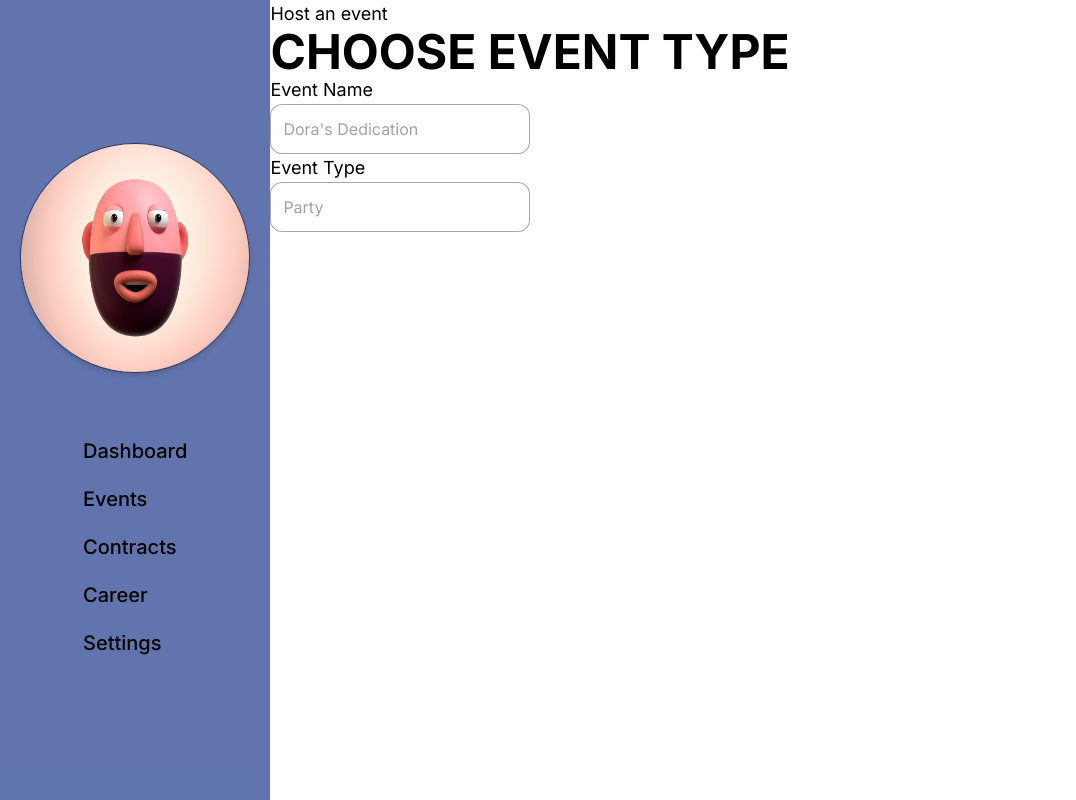
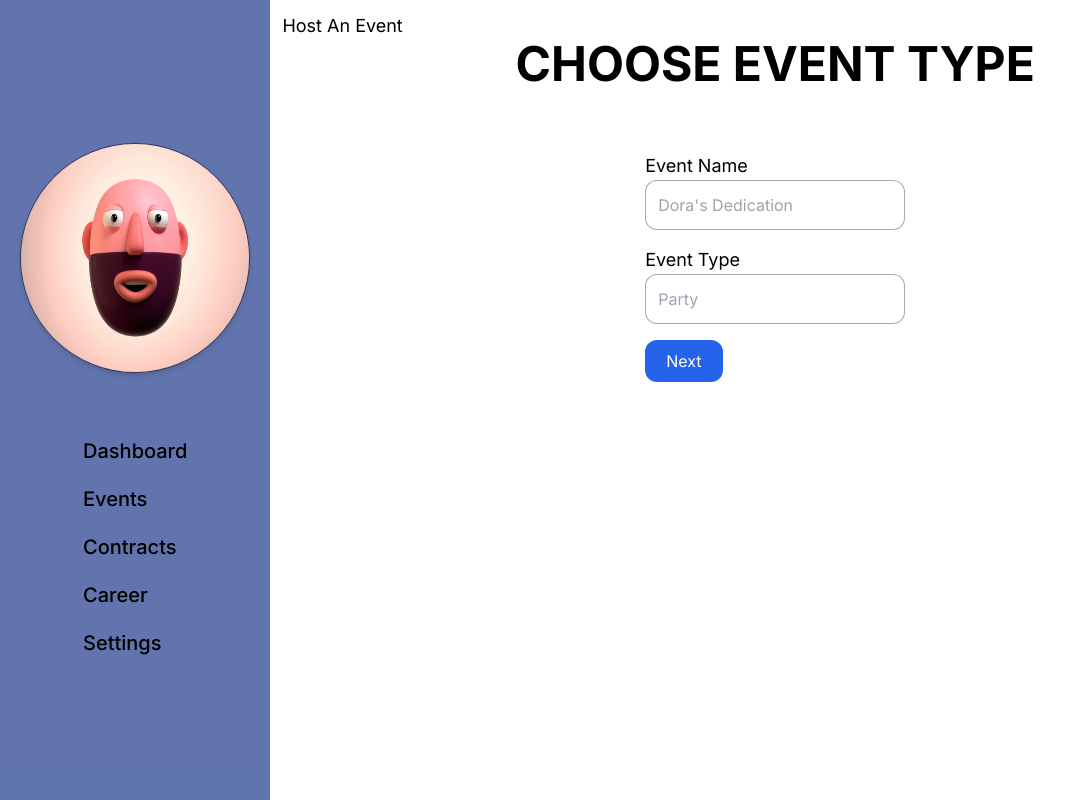
Before and after one commit to mmesomasaint/jointt, a Next.js app: page /dashboard/events/host in a window 1280 px wide. Shown: the whole page, without its empty margins (0-1076 px from the left). Built offline with nearby package versions, Linux system fonts and the light colour scheme; no server answers.

Commit message:
Fix: Make adjustments

```diff
--- a/app/dashboard/events/host/page.tsx
+++ b/app/dashboard/events/host/page.tsx
@@ -1,15 +1,17 @@
+'use client'
 import { useState } from "react";
 import Text from "@/app/components/text";
+import Button from "@/app/components/button";
 
 export default function Host() {
   const [eventname, setEventName] = useState('')
   const [eventtype, setEventType] = useState('')
 
   return (
-    <div>
-      <Text size="SMALL">Host an event</Text>
-      <Text size='BOLD'>CHOOSE EVENT TYPE</Text>
-        <label htmlFor='eventtype'>
+    <div className="p-3">
+      <Text size="SMALL">Host An Event</Text>
+      <Text size='BOLD' className="text-center">CHOOSE EVENT TYPE</Text>
+        <div className="flex flex-col gap-4 justify-start items-start w-fit mx-auto mt-16"><label htmlFor='eventtype'>
           <Text size="SMALL">Event Name</Text>
           <input
             onChange={(e) => setEventName(e.target.value)}
@@ -35,6 +37,7 @@ export default function Host() {
             className='border border-zinc-600/50 rounded-xl p-3 focus:outline-blue-500/50'
           />
         </label>
+        <Button type='button'>Next</Button></div>
     </div>
   )
 }
```
